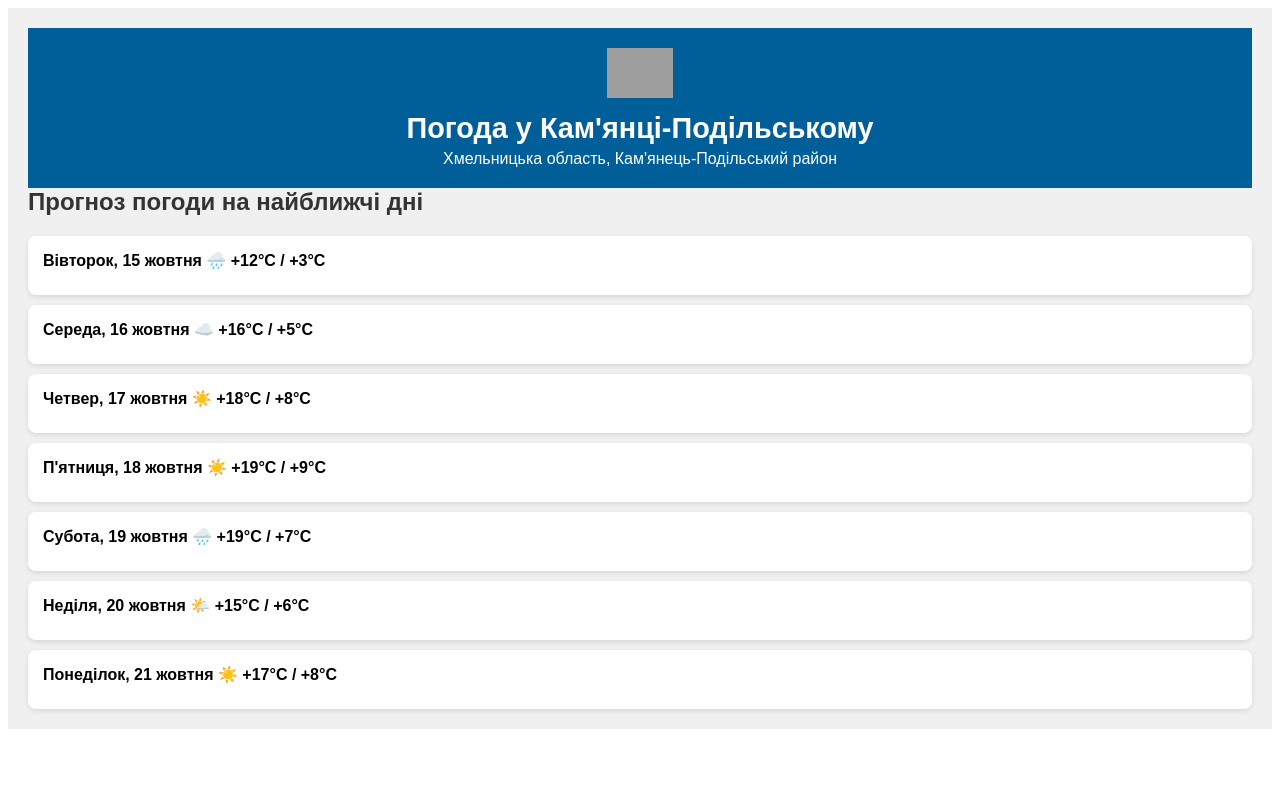
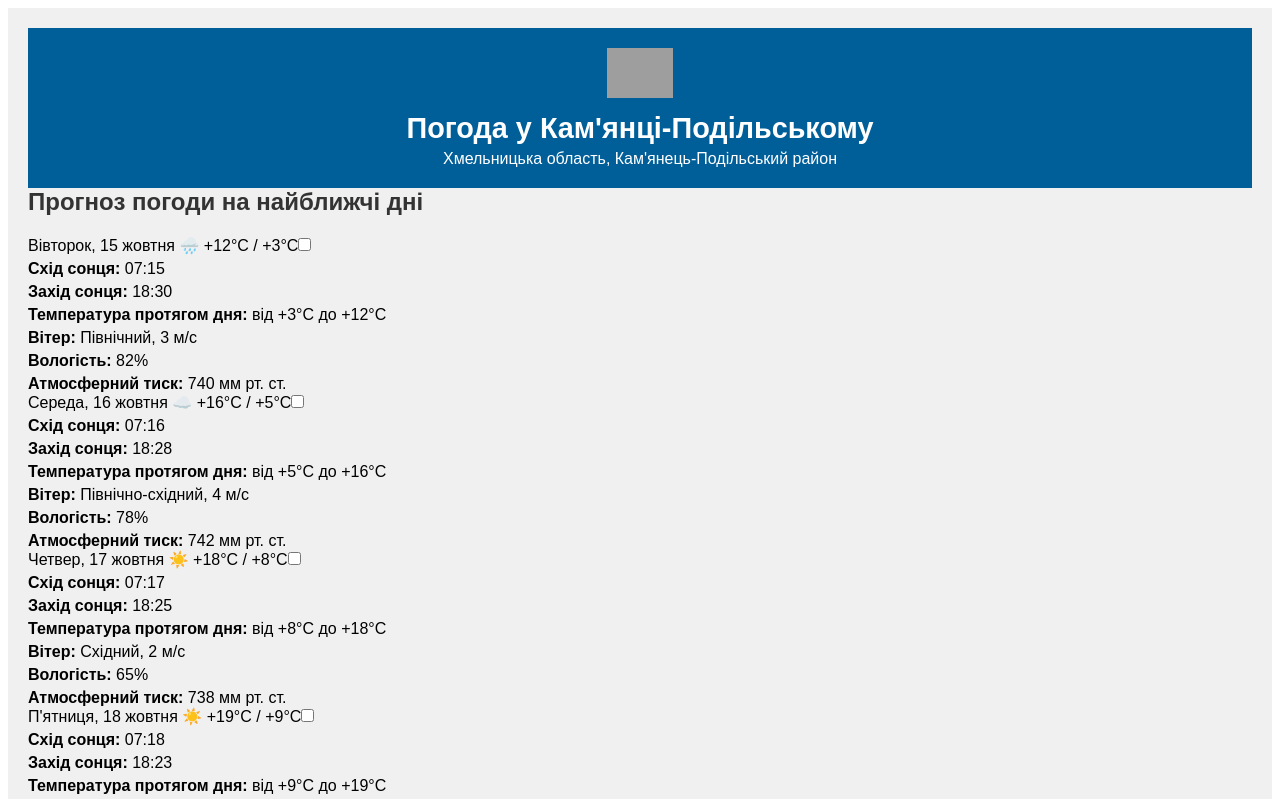
Before and after one commit to IT-Kamianets/weathersense, an Angular app: page / in a window 1280 px wide. Shown: the top 799 px of the page. Built offline with nearby package versions, Linux system fonts and the light colour scheme; no server answers; grey boxes are pictures that could not be loaded.

Commit message:
Update app.component.scss latest

```diff
--- a/src/app/app.component.scss
+++ b/src/app/app.component.scss
@@ -38,42 +38,40 @@ p {
         color: #333;
     }
 
-    .forecast-days {
+    .today-forecast {
         display: flex;
-        flex-direction: column;
-        gap: 10px;
+        justify-content: space-between;
+        gap: 15px;
+        flex-wrap: wrap;
 
-        .day {
-            position: relative;
+        .time-slot {
             background-color: white;
             border-radius: 8px;
             padding: 15px;
             box-shadow: 0 2px 5px rgba(0, 0, 0, 0.1);
+            text-align: center;
+            flex: 1 1 22%; /* Задаємо ширину блоків */
+            max-width: 24%; /* Максимальна ширина для більшої естетики */
 
-            label {
-                display: block;
-                font-weight: bold;
-                cursor: pointer;
+            h3 {
+                margin-bottom: 10px;
+                font-size: 1.2em;
+                color: #005f99;
             }
 
-            input[type="checkbox"] {
-                display: none;
+            .temperature {
+                font-size: 2em;
+                font-weight: bold;
+                margin: 10px 0;
             }
 
-            .details {
-                max-height: 0;
-                overflow: hidden;
-                transition: max-height 0.3s ease;
-                padding-top: 10px;
-                color: #333;
-
-                p {
-                    margin: 5px 0;
-                }
+            .weather-icon {
+                height: 50px; /* Висота картинки */
+                margin-bottom: 10px;
             }
 
-            input[type="checkbox"]:checked + .details {
-                max-height: 100px; /* Достатньо місця для вмісту */
+            p {
+                color: #666;
             }
         }
     }
```
